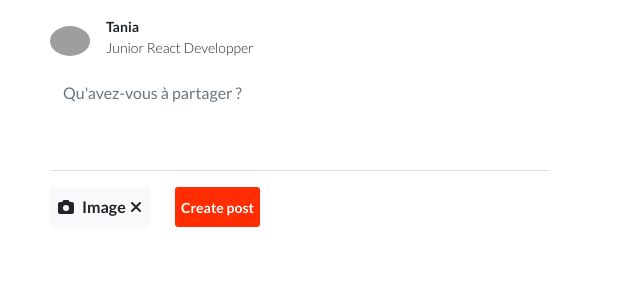
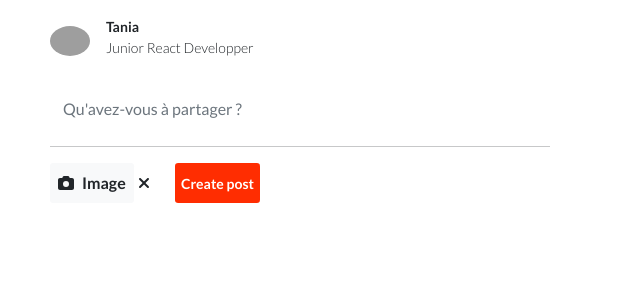
Before and after one commit to tania0808/Groupomania, a React (Create React App) app in the folder front/: page /createpost in a window 1280 px wide. Shown: the top 300 px of the page, without its empty margins (0-640 px from the left). Built offline with nearby package versions, Linux system fonts and the light colour scheme; grey boxes are pictures that could not be loaded; a web font is replaced by a local one.

Commit message:
added delete image fonctionality on home page

```diff
--- a/front/src/components/AllPosts.js
+++ b/front/src/components/AllPosts.js
@@ -2,14 +2,14 @@ import React from 'react'
 import { useEffect, useState } from 'react'
 import axios from 'axios';
 import CreatePost from '../pages/post/CreatePost';
+import Post from './Post';
 
-import Post from './Post';
 export default function AllPosts() {
 
     const [listOfPosts, setListOfPosts] = useState([]);
     const [likedPosts, setLikedPosts] = useState([]);
     const [currentUser, setCurrentUser] = useState("");
-    console.log(currentUser);
+
     useEffect(() => {
         axios.get("http://localhost:3000/posts", {
           headers: {
@@ -25,12 +25,12 @@ export default function AllPosts() {
 
   return (
     <div className='container d-flex flex-column justify-content-center align-items-center m-auto'>
-      <h1 className='align-self-start'>Fil d'actualité</h1>
-        <CreatePost/>
+      <h1 className='align-self-start ms-5 mb-4 ps-3 fs-5 opacity-75'>Fil d'actualité</h1>
+        <CreatePost postListChanger={setListOfPosts}/>
         {
         listOfPosts.map((post) => {
           return(
-            <Post key={post.id} post={post} liked={likedPosts.includes(post.id)} currentUser={currentUser}/>
+            <Post key={post.id} postListChanger={setListOfPosts} post={post} liked={likedPosts.includes(post.id)} currentUser={currentUser}/>
           )
         })
       }
--- a/front/src/components/Post.js
+++ b/front/src/components/Post.js
@@ -37,7 +37,18 @@ export default function Post(props) {
 
 
         })
-      }
+      };
+
+    async function deletePost(postId) {
+      await axios.delete(`http://localhost:3000/posts/${postId}`,
+      {
+        headers: {
+          accessToken: localStorage.getItem('accessToken')
+        }
+      }).then((response) => {
+        props.postListChanger(response.data.posts);
+      })
+    }
 
   return (
     <div key={post.id}  className="post-box d-flex flex-column justify-content-center align-items-center mb-4 bg-white">
@@ -58,7 +69,7 @@ export default function Post(props) {
             </button>
             <ul className="dropdown-menu" aria-labelledby="dropdownMenuButton1">
                 <li><a className="dropdown-item" href="#" onClick={() => {navigate(`/post/update/${post.id}`)} }>Modify</a></li>
-                <li><a className="dropdown-item" href="#">Delete</a></li>
+                <li><a className="dropdown-item" href="#" onClick={() => deletePost(post.id)}>Delete</a></li>
             </ul>
             </div>
         }
--- a/front/src/pages/post/CreatePost.css
+++ b/front/src/pages/post/CreatePost.css
@@ -11,8 +11,16 @@
     box-shadow:  0 1px 1px rgba(0, 0, 0, 0.075), 0 0 8px transparent;
 }
 
-input[type='file'] {
+input {
     color: transparent;
+    background-color : transparent;
+}
+
+input:-webkit-autofill,
+input:-webkit-autofill:hover,
+input:-webkit-autofill:focus,
+input:-webkit-autofill:active{
+    box-shadow: 0 0 0 40px white inset !important;
 }
 
 .imageUpload {
--- a/front/src/pages/post/ModifyPost.js
+++ b/front/src/pages/post/ModifyPost.js
@@ -8,7 +8,6 @@ export default function ModifyPost() {
     let { id } = useParams();
     const [post, setPost] = useState('');
 
-    const [title, setTitle] = useState("");
     const [postText, setPostText] = useState("");
     const [image, setImage] = useState(undefined);
     const [imageURL, setImageURL] = useState();
@@ -27,7 +26,6 @@ export default function ModifyPost() {
 
     const formData = new FormData();
     formData.append('imageUrl', image);
-    formData.append('title', title);
     formData.append('postText', postText);
 
     useEffect(() => {
@@ -70,9 +68,9 @@ export default function ModifyPost() {
                     <input defaultValue={post.postText}   type='text' className="form-control p-5" id="postText" rows="3" required onChange={(e) => setPostText(e.target.value)}/>
                 </div>
                 {image === undefined &&
-                    <img src={post.imageUrl} alt="" width={140} className="mt-3"/>
+                    <img src={post.imageUrl} alt=" " width={140} className="mt-3"/>
                 }
-                {image && <img src={imageURL} width={140} className="mt-3" />}
+                {image && <img src={imageURL} alt="" width={140} className="mt-3" />}
 
                 <div className="form-group mt-5">
                     <label htmlFor="imageUrl">Choose another image</label><br />
--- a/front/src/pages/post/createPost.js
+++ b/front/src/pages/post/createPost.js
@@ -1,25 +1,31 @@
 import React from 'react'
-import { useState, useRef } from 'react'
+import { useState } from 'react'
 import axios from 'axios';
 import './CreatePost.css'
 import { faCamera, faXmark } from "@fortawesome/free-solid-svg-icons";
 import { FontAwesomeIcon } from "@fortawesome/react-fontawesome";
 
-export default function Post() {
+export default function Post(props) {
 
   const [postText, setPostText] = useState("");
   const [image, setImage] = useState("");
-  const [imageURL, setImageURL] = useState();
+  const [imageURL, setImageURL] = useState("");
 
   const uploadImageToClient = (event) => {
     if (event.target.files && event.target.files[0]) {
         setImage(event.target.files[0]);
         setImageURL(URL.createObjectURL(event.target.files[0]));
     }
-    if (!event.target.files && event.target.files[0]) {
-      return;
-    }
 };
+
+  function clearImage() {
+    setImage('');
+  }
+
+  function clearForm() {
+    setImage('');
+    setPostText('');
+  }
 
 
 
@@ -29,13 +35,15 @@ export default function Post() {
 
   const createPost = async (e) => {
     e.preventDefault();
-    await axios.post("http://localhost:3000/posts", formData, {
+    await axios.post("http://localhost:3000/posts", formData,  {
       headers: {
         accessToken: localStorage.getItem('accessToken')
       }
     }).then(response => {
+      props.postListChanger(response.data);
+      clearForm();
+      console.log(postText);
     })
-    window.location = "/posts"
   }
 
 
@@ -50,15 +58,16 @@ export default function Post() {
             <span className='fw-light'>Junior React Developper</span>
           </div>
         </div>
-        {image && <img src={imageURL} className="mt-3 w-100" />}
-          <div className="form-group mt-2">
-            <input placeholder="Qu'avez-vous à partager ?" type='text' className="form-control border border-white pb-5" id="postText" rows="3" required onChange={(e) => setPostText(e.target.value)}/>
-            <hr className='text-secondary'/>
+        {image && <img src={imageURL} alt="" className="mt-3 w-100" />}
+          <div className="form-group">
+            <label htmlFor="postText"></label>
+            <input type='text' value={postText} placeholder="Qu'avez-vous à partager ?" className="form-control border border-white pb-2" id="postText" rows="3" required onChange={(e) => setPostText(e.target.value)}/>
+            <hr/>
           </div>
           <div className='d-flex align-items-center'>
             <div className="form-group w-25 imageUpload pb-4">
-              <label htmlFor="imageUrl" className='bg-light p-2 rounded-1 fw-bolder fs-6'><FontAwesomeIcon className='pe-2' icon={faCamera} />Image<FontAwesomeIcon className='ps-1' icon={faXmark}/></label><br />
-              <input type="file" style={{visibility: 'hidden'}} className="form-control-file hidden" id="imageUrl" onChange={(e) => {uploadImageToClient(e)}} name="imageUrl"/>
+              <label htmlFor="imageUrl" className='bg-light p-2 rounded-1 fw-bolder fs-6'><FontAwesomeIcon className='pe-2' icon={faCamera} />Image</label><FontAwesomeIcon className='ps-1' icon={faXmark} onClick={clearImage}/><br />
+              <input type="file" style={{visibility: 'hidden'}} className="form-control-file" id="imageUrl" onChange={(e) => {uploadImageToClient(e)}} name="imageUrl"/>
             </div>
             <button type='submit' className='btn btn-primaire btn-sm text-white fw-bold'>Create post</button>
           </div>
```
Also changed, not shown: 2 other files (tests, documents, lock files or other folders).
